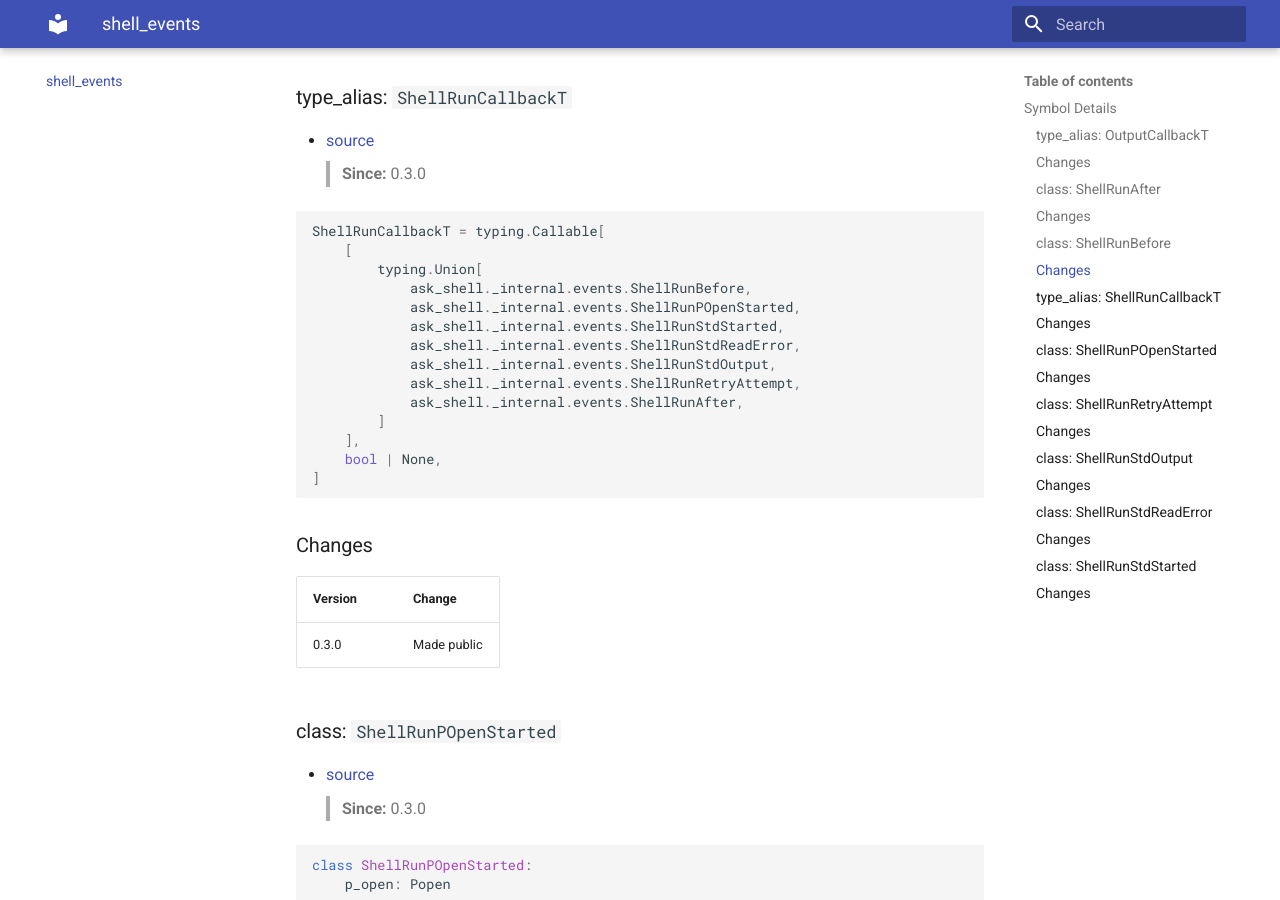
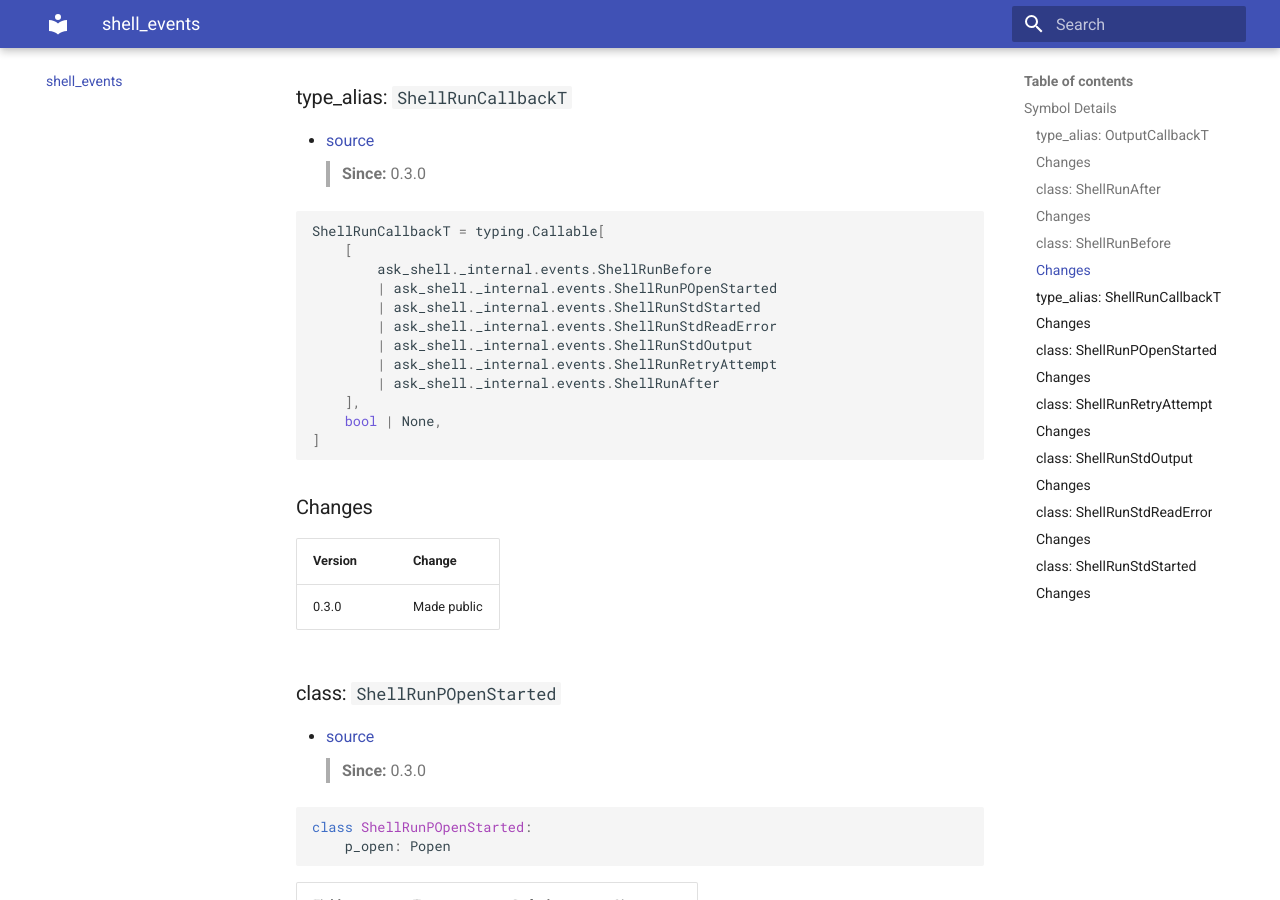
Before and after one commit to EspenAlbert/ask-shell, an MkDocs documentation site: the page built from docs/shell_events/index.md, in a window 1280 px wide and 900 px high, scrolled down 2057 px. Built offline with MkDocs 1.6.1 and Material for MkDocs 9.7.7, drawn with Linux system fonts in a browser that asks for light colours.

Commit message:
chore: regen

````diff
--- a/docs/shell_events/index.md
+++ b/docs/shell_events/index.md
@@ -92,15 +92,13 @@ class ShellRunBefore:
 ```python
 ShellRunCallbackT = typing.Callable[
     [
-        typing.Union[
-            ask_shell._internal.events.ShellRunBefore,
-            ask_shell._internal.events.ShellRunPOpenStarted,
-            ask_shell._internal.events.ShellRunStdStarted,
-            ask_shell._internal.events.ShellRunStdReadError,
-            ask_shell._internal.events.ShellRunStdOutput,
-            ask_shell._internal.events.ShellRunRetryAttempt,
-            ask_shell._internal.events.ShellRunAfter,
-        ]
+        ask_shell._internal.events.ShellRunBefore
+        | ask_shell._internal.events.ShellRunPOpenStarted
+        | ask_shell._internal.events.ShellRunStdStarted
+        | ask_shell._internal.events.ShellRunStdReadError
+        | ask_shell._internal.events.ShellRunStdOutput
+        | ask_shell._internal.events.ShellRunRetryAttempt
+        | ask_shell._internal.events.ShellRunAfter
     ],
     bool | None,
 ]
````
Also changed, not shown: docs/index.md (+1 -1 lines).
